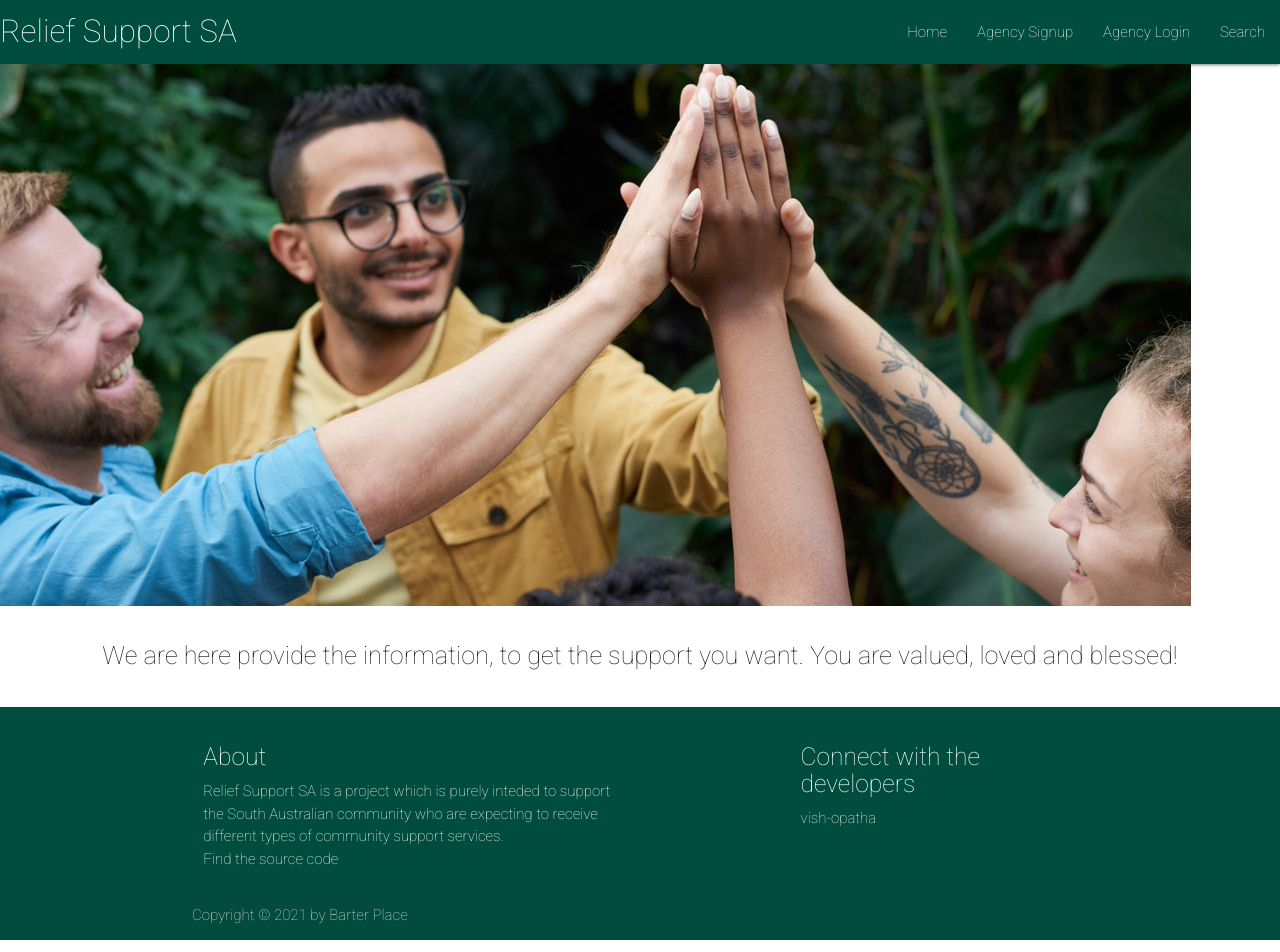
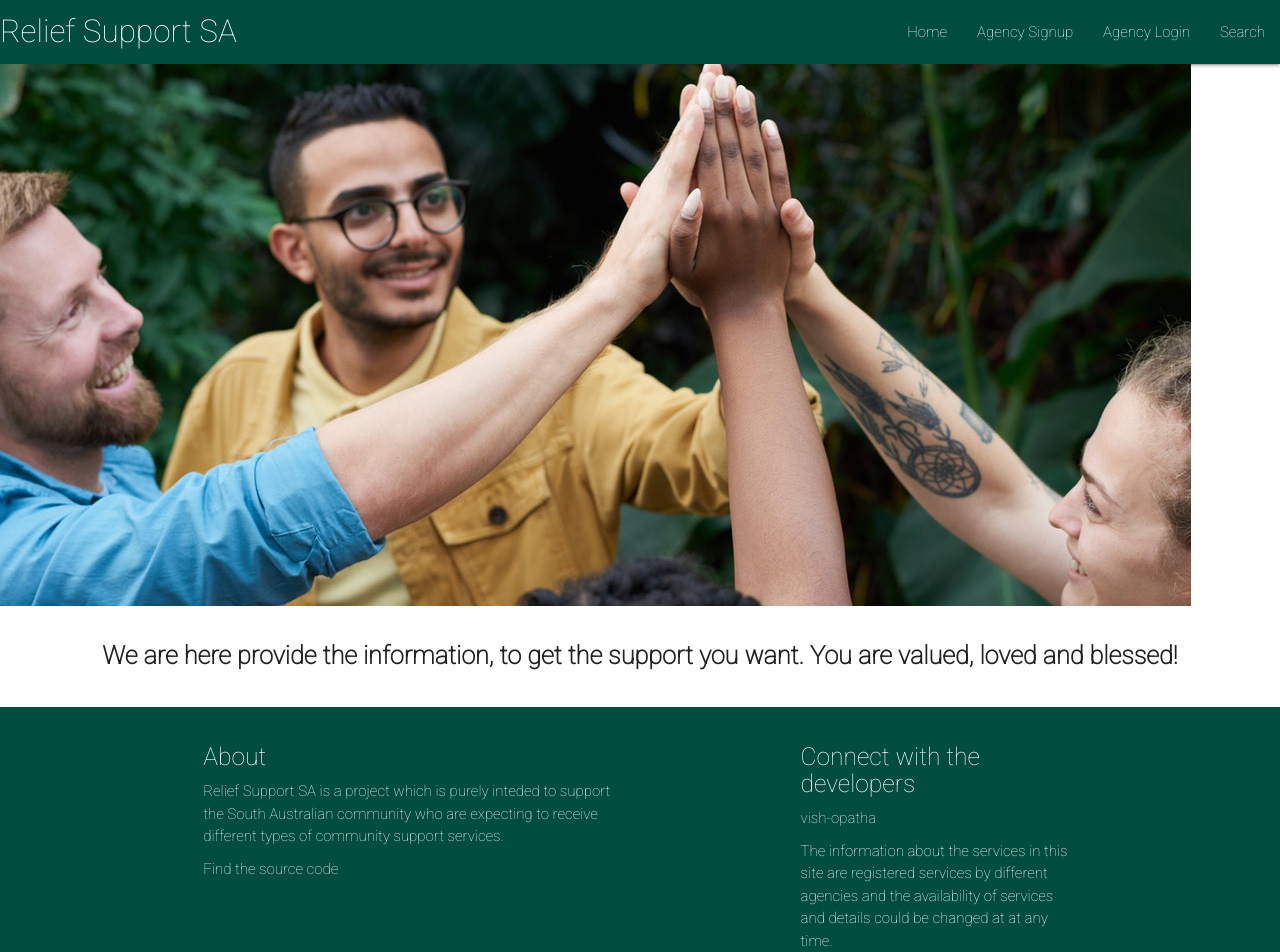
Before and after one commit to vish-opatha/community-support-portal, a React (Create React App) app in the folder client/: page / in a window 1280 px wide. Shown: the top 952 px of the page. Built offline with nearby package versions, Linux system fonts and the light colour scheme.

Commit message:
Update Footer and Home components

```diff
--- a/client/src/components/Footer.js
+++ b/client/src/components/Footer.js
@@ -9,7 +9,7 @@ const Footer = () => {
           <div className="row">
             <div className="col l6 s12">
               <h5 className="white-text">About</h5>
-              <p className="grey-text text-lighten-4">
+              <p className="grey-text text-lighten-4" >
                 <span>Relief Support SA </span>is a project which is purely
                 inteded to support the South Australian community who are
                 expecting to receive different types of community support
@@ -18,6 +18,7 @@ const Footer = () => {
               <a
                 className="grey-text text-lighten-4 left"
                 href="https://github.com/vish-opatha/community-support-portal"
+                style={{marginTop:10}}
               >
                 Find the source code
               </a>
@@ -25,7 +26,7 @@ const Footer = () => {
             <div className="col l4 offset-l2 s12">
               <h5 className="white-text">Connect with the developers</h5>
               <ul>
-                <li>
+                <li >
                   <a
                     className="grey-text text-lighten-3"
                     href="https://github.com/vish-opatha"
@@ -33,12 +34,16 @@ const Footer = () => {
                     vish-opatha
                   </a>
                 </li>
+
+                <li style={{marginTop:10}}>
+                  <p>The information about the services in this site are registered services by different agencies and the availability of services and details could be changed at at any time.</p>
+                </li>
               </ul>
             </div>
           </div>
         </div>
         <div className="footer-copyright">
-          <div className="container">Copyright © 2021 by Barter Place</div>
+          <div className="container">Copyright © 2021 by Relief Support SA</div>
         </div>
       </div>
     </>
--- a/client/src/pages/Home.js
+++ b/client/src/pages/Home.js
@@ -6,7 +6,7 @@ const Home = () => {
       <img src="/images/cover.jpg" alt="Cover" className="responsive-img" />
       <div className="row center-align">
         <div className="col s12">
-          <h3 className="flow-text">
+          <h3 className="flow-text" style={{fontWeight:600}}>
             We are here provide the information, to get the support you want.
             You are valued, loved and blessed!
           </h3>
```
